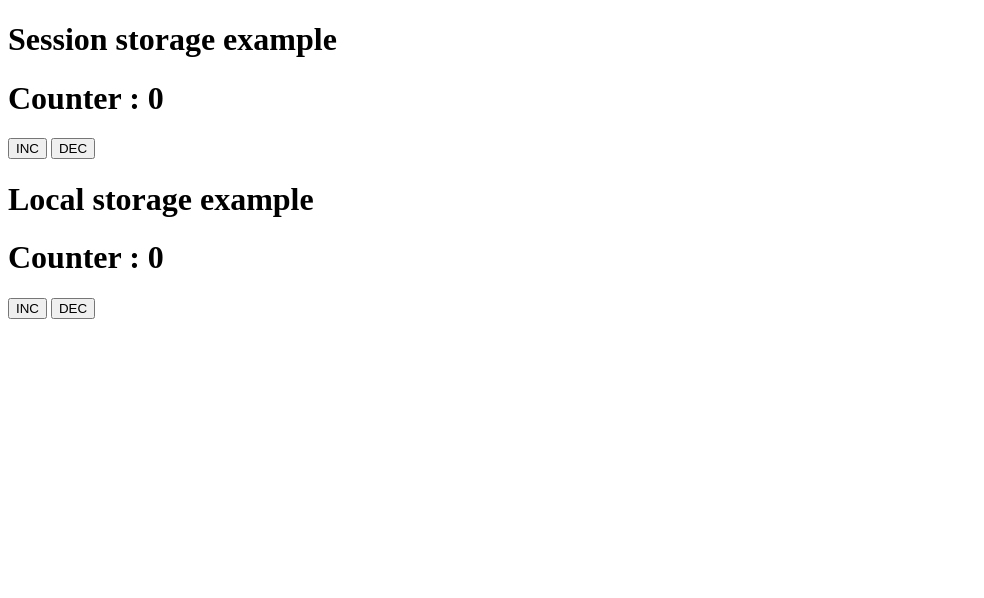
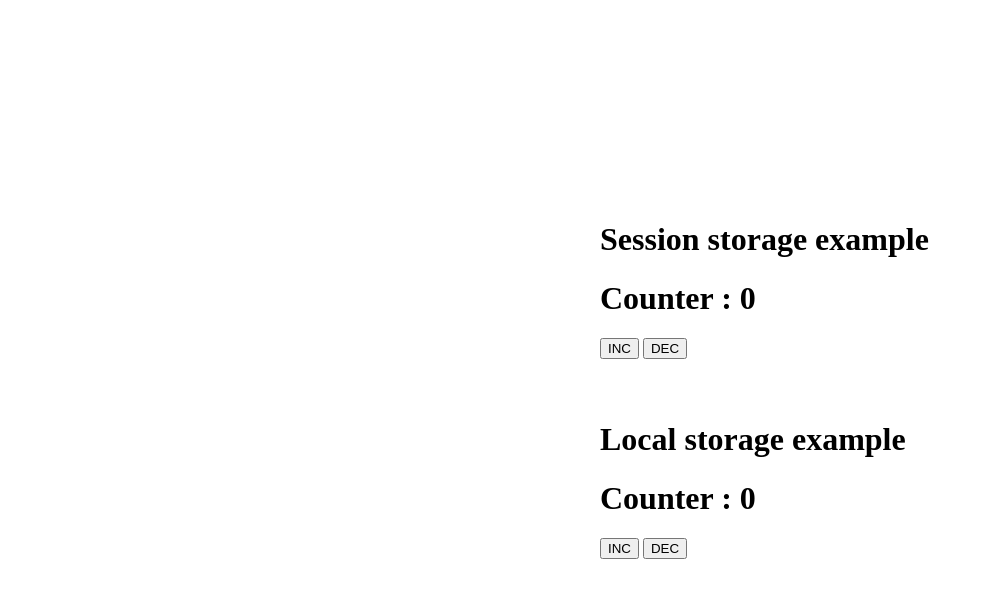
Before and after one commit to Ganeshdvp/local-and-session-storage-example, a plain HTML site: page index.html in a window 1280 px wide. Shown: the whole page, without its empty margins (0-984 px from the left). Drawn offline with Linux system fonts and the light colour scheme.

Commit message:
updated commit

```diff
--- a/index.html
+++ b/index.html
@@ -5,11 +5,25 @@
     <meta name="viewport" content="width=device-width, initial-scale=1.0" />
     <title>Storage</title>
   </head>
+  <style>
+    .container-1{
+      position: absolute;
+      top: 200px;
+      left: 600px;
+    }
+    .container-2{
+      position: absolute;
+      top: 400px;
+      left: 600px;
+    }
+  </style>
   <body>
-    <h1>Session storage example</h1>
+    <div class="container-1">
+      <h1>Session storage example</h1>
     <h1>Counter : <span id="span1"></span></h1>
     <button onclick="inc1()">INC</button>
     <button onclick="dec1()">DEC</button>
+    </div>
 
     <script>
       var counter1;
@@ -33,11 +47,12 @@
       }
     </script>
 
-
-    <h1>Local storage example</h1>
+    <div class="container-2">
+      <h1>Local storage example</h1>
     <h1>Counter : <span id="span2"></span></h1>
     <button onclick="inc2()">INC</button>
     <button onclick="dec2()">DEC</button>
+    </div>
 
     <script>
         var counter2 =0;
```
Also changed, not shown: 1 other file.
